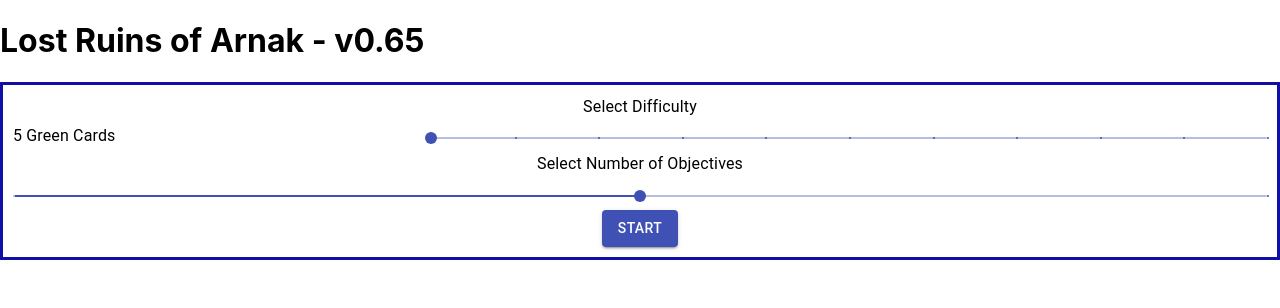
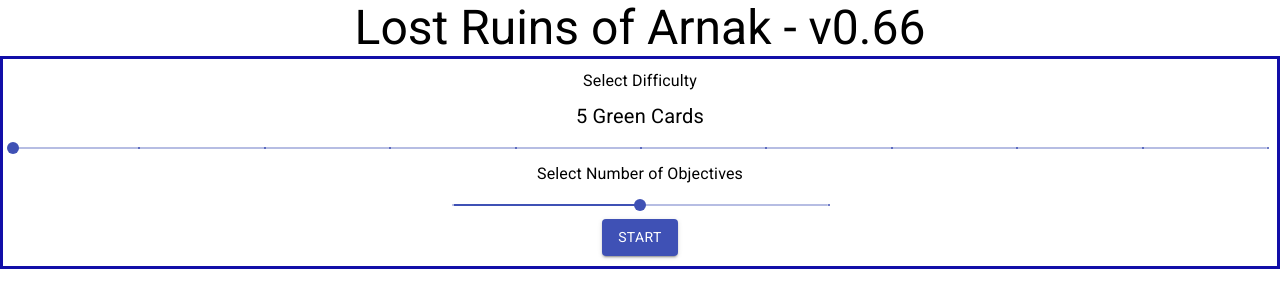
Before and after one commit to fheir/TheArnakianOne, a React (Create React App) app: page / in a window 1280 px wide. Shown: the top 308 px of the page. Built offline with nearby package versions, Linux system fonts and the light colour scheme.

Commit message:
Made conditional components for the draw pile and added tie breaker.  Stylize the difficulty controller

```diff
--- a/src/App.css
+++ b/src/App.css
@@ -9,6 +9,10 @@
 .Discard {
   width: 30%;
   float: right;
+}
+
+.Tiebreaker {
+  width: 30%;
 }
 
 .Objectives {
@@ -55,12 +59,20 @@
   padding-right: 5px;
 }
 
+.objectives-slider-container {
+  display: flex;
+  flex-direction: row;
+  width: 30%;
+  padding-left: 5px;
+  padding-right: 5px;
+}
+
 .difficulty-text{
   width: 50%;
 }
 
 .slider-component {
-  width: 20%;
+  width: 10%;
 }
 
 .difficulty-container {
--- a/src/App.js
+++ b/src/App.js
@@ -35,8 +35,10 @@
 import './App.css';
 import React from 'react';
 import Typography from '@material-ui/core/Typography';
+import { createMuiTheme, ThemeProvider } from '@material-ui/core/styles';
 import Slider from '@material-ui/core/Slider';
 import Button from '@material-ui/core/Button';
+import 'fontsource-roboto';
 
 const BasicCards = [
   {
@@ -190,11 +192,11 @@
 
 const difficultyCardCount = 5;
 
-const version = 'v0.65';
+const version = 'v0.66';
 function App(props) {
   return (
     <div className='root-container'>
-      <h1>Lost Ruins of Arnak - {version}</h1>
+      <Typography align='center' variant='h3'>Lost Ruins of Arnak - {version}</Typography>
       <GameController />
     </div>
   );
@@ -288,7 +290,6 @@
 
   selectObjectiveCards(numObjectives) {
     var tempObjectives = shuffle(ObjectiveCards.slice());
-    console.log(tempObjectives);
 
     tempObjectives.splice(0, 5 - numObjectives);
     return tempObjectives;
@@ -302,11 +303,6 @@
       drawPile = this.state.cardsInDeck.slice();
       newDiscard = this.state.cardsInDiscard.slice();
       newDiscard.push(drawPile.splice(drawPile.length - 1, 1)[0]);
-
-      //TODO tiebreaker for last card drawn
-      // if (drawPile.length === 0) {
-      //   drawPile.push(newDiscard[0]);
-      // }
 
       this.setState(() => ({
         cardsInDeck: drawPile,
@@ -350,6 +346,14 @@
   }
 }
 
+const theme = createMuiTheme({
+  typography: {
+    subtitle1: {
+      fontSize:20
+    }
+  },
+});
+
 class DifficultyController extends React.Component {
   constructor(props) {
     super(props);
@@ -390,11 +394,14 @@
       <Typography id="discrete-slider" gutterBottom>
         Select Difficulty
       </Typography>
+      <ThemeProvider theme={theme}>
+      <Typography variant='subtitle1' align='center' className="difficulty-text">
+          {this.state.difficultyText}
+      </Typography>
+      </ThemeProvider>
 
       <div className='slider-container'>
-        <Typography className="difficulty-text">
-          {this.state.difficultyText}
-        </Typography>
+
         <Slider
           className='slider-component'
           defaultValue={0}
@@ -417,9 +424,9 @@
       <Typography id="discrete-slider" gutterBottom>
         Select Number of Objectives
       </Typography>
-      <div className='slider-container'>
+      <div className='objectives-slider-container'>
         <Slider
-          className='slider-component'
+          className='objectives-slider-container'
           defaultValue={3}
           aria-labelledby="discrete-slider"
           valueLabelDisplay="auto"
@@ -447,12 +454,35 @@
   }
 
   render() {
+    let drawPile;
+    let discardPile;
+    let tiebreaker;
+
+    let deckDescription;
+
+    let drawPileEmpty = this.props.cards.length <= 0;
+
+    if (this.props.cards[this.props.drawIndex]) {
+      drawPile = <img className="Draw" src={this.props.cards[this.props.drawIndex].back}/>
+      deckDescription = "Cards Left: " + this.props.cards.length;
+    }
+
+    if (this.props.discard[this.props.discardIndex]) {
+
+      if (drawPileEmpty) {
+        tiebreaker = <img className="Tiebreaker" src={this.props.discard[0].back}/>
+        deckDescription = "Deck empty: Tiebreaker shown";
+      }
+
+      discardPile = <img className="Discard" src={this.props.discard[this.props.discardIndex].front}/>
+    }
+
     return (
       <div className={this.props.name}>
-      {console.log(this.props.cards[this.props.drawIndex])}
-        <img className="Draw" src={this.props.cards[this.props.drawIndex] ? this.props.cards[this.props.drawIndex].back : null}/>
-        <img className="Discard" src={this.props.discard[this.props.discardIndex] ? this.props.discard[this.props.discardIndex].front : null}/>
-        <h1>{this.props.cards.length}</h1>
+        {drawPile}
+        {tiebreaker}
+        {discardPile}
+        <Typography variant='h5'>{deckDescription}</Typography>
         {this.props.canDraw ? <Button variant='contained' color="primary" onClick={() => this.props.onClick()}>{this.props.cards.length > 0 ? 'Draw' : 'Next Round'}</Button> : null}
       </div>
     );
```
